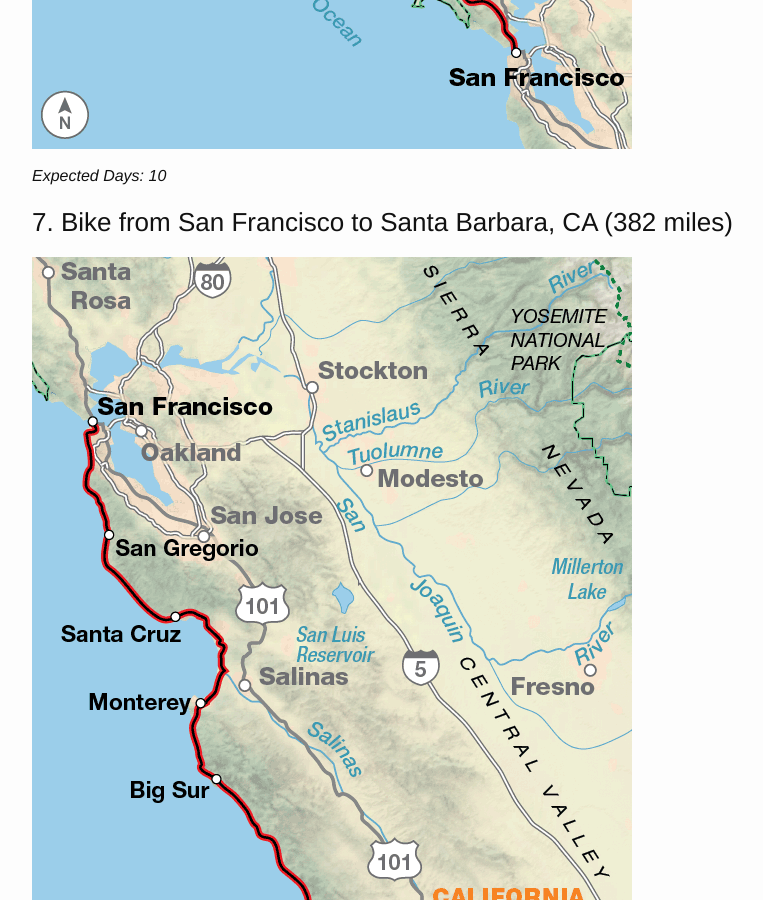
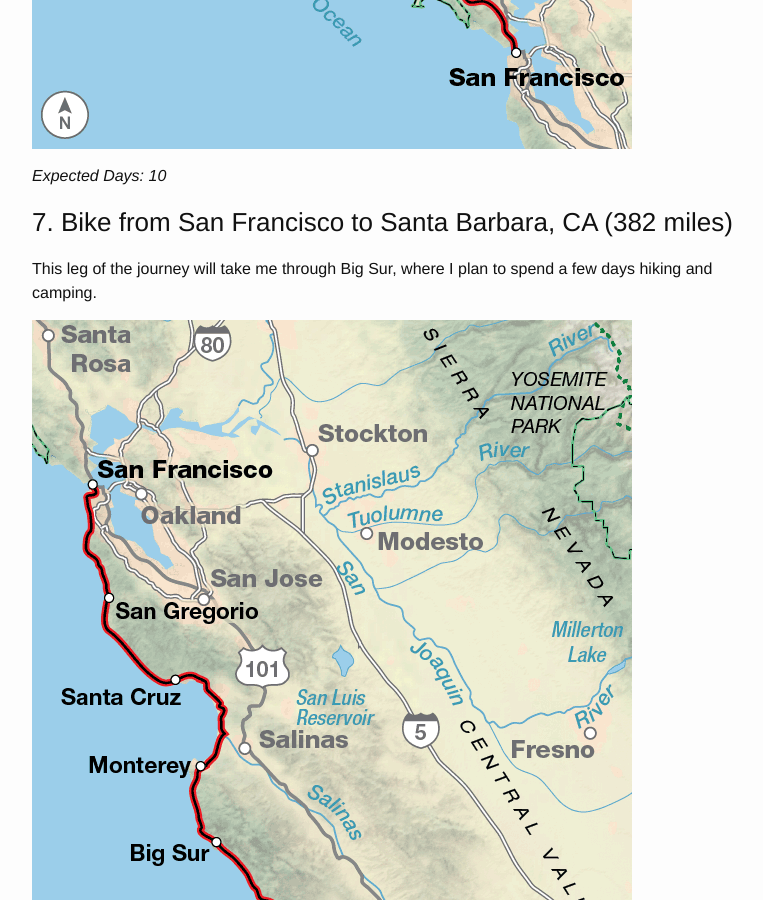
Before and after one commit to willgeary/willgeary.github.io, a Jekyll site: the page built from _posts/2016-05-20-biking-from-vancouver-to-los-angeles.markdown, in a window 1280 px wide and 900 px high, scrolled down 5937 px. Shown: the whole window, without its empty margins (238-1001 px from the left). Built offline with Jekyll 4.4.1, drawn with Linux system fonts in a browser that asks for light colours; nearby versions of some CDN libraries.

Commit message:
save my work

```diff
--- a/_posts/2016-05-20-biking-from-vancouver-to-los-angeles.markdown
+++ b/_posts/2016-05-20-biking-from-vancouver-to-los-angeles.markdown
@@ -61,6 +61,8 @@ Push on down the California coast line all the way down to San Francisco. I'm pa
 
 ### 7. Bike from San Francisco to Santa Barbara, CA (382 miles)
 
+This leg of the journey will take me through Big Sur, where I plan to spend a few days hiking and camping.
+
 ![fig]({{ site.url }}/assets/2016-05-20-san-francisco-santa-barbara.gif)
 
 *Expected Days: 8*
```
